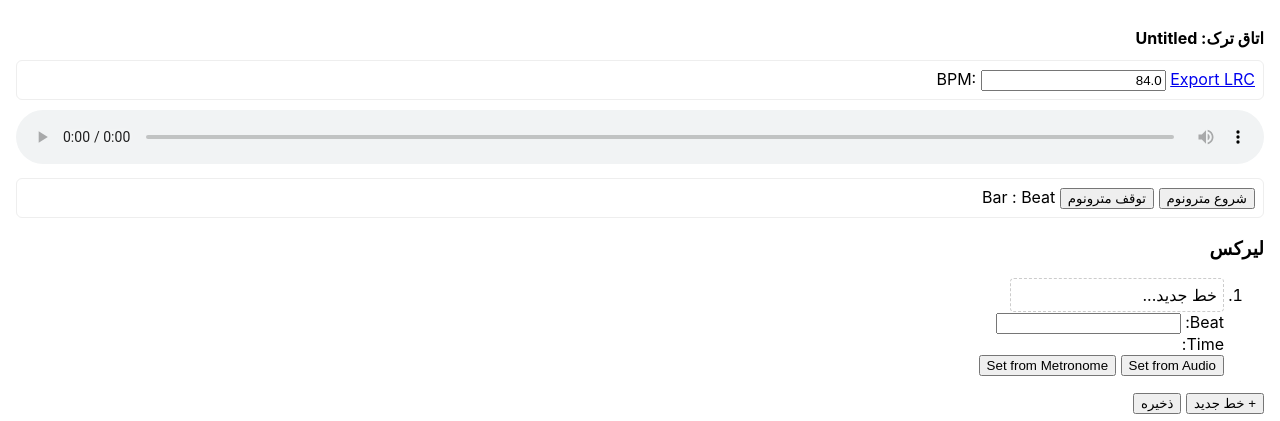
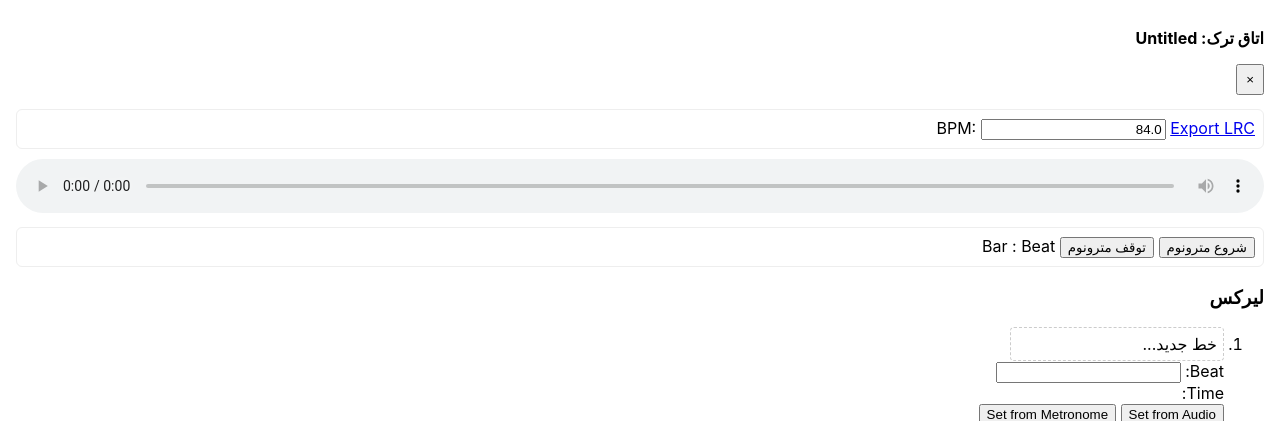
Before and after one commit to kmtmusics/mvpmusic, a Flask app: page /track/1 in a window 1280 px wide. Shown: the part 59-480 px from the top of the page. Run offline with Flask 3, Linux system fonts and the light colour scheme; a user stored in the database is signed in.

Commit message:
Update track_room.html

```diff
--- a/templates/track_room.html
+++ b/templates/track_room.html
@@ -1,8 +1,9 @@
 {% extends "base.html" %}
 {% block content %}
   <h2>اتاق ترک: {{ track.title }}</h2>
-
-  <div class="box">
+<form action="{{ url_for('delete_track', track_id=track.id) }}" method="post" style="display:inline" onsubmit="return confirm('این ترک حذف شود؟')">
+  <button class="delete-btn" title="حذف ترک">×</button>
+</form>  <div class="box">
     <label>BPM: <input id="bpm" value="{{ track.bpm or 84 }}"></label>
     <a href="{{ url_for('export_lrc', track_id=track.id) }}">Export LRC</a>
   </div>
```
